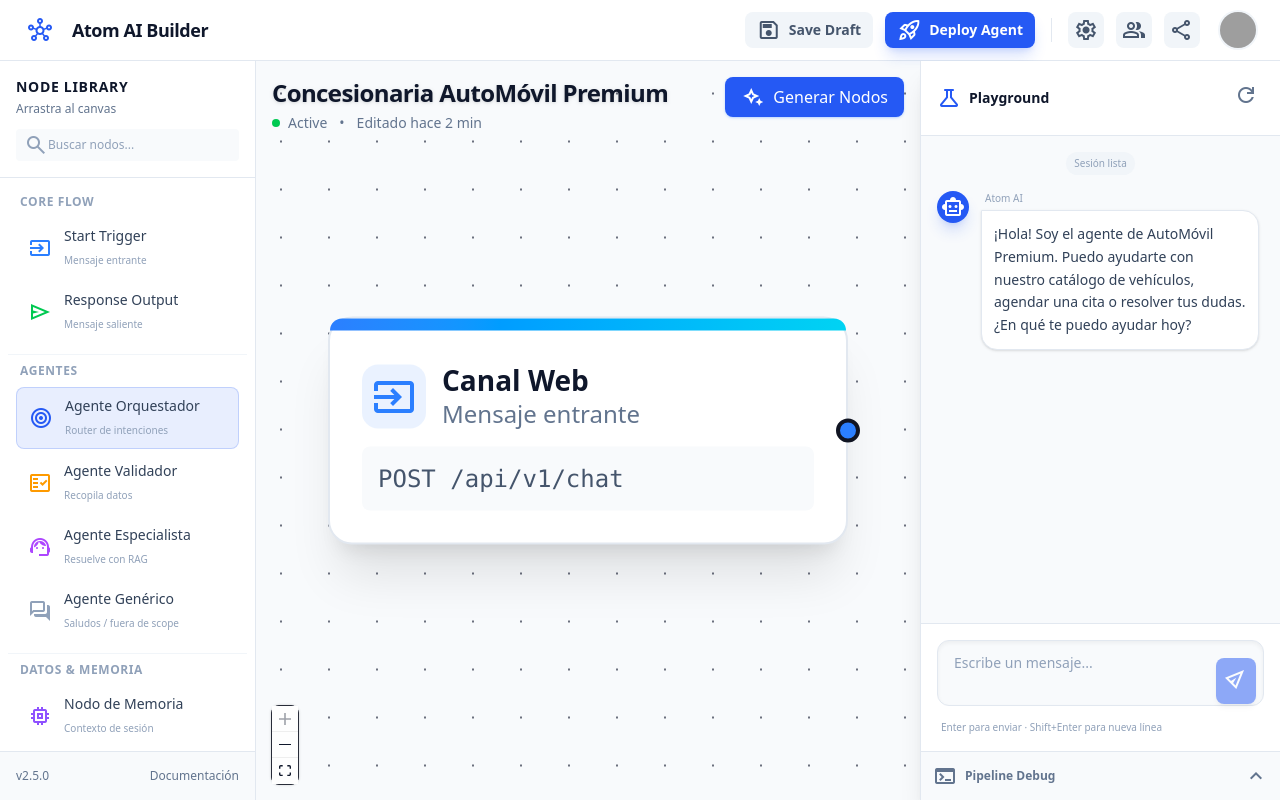
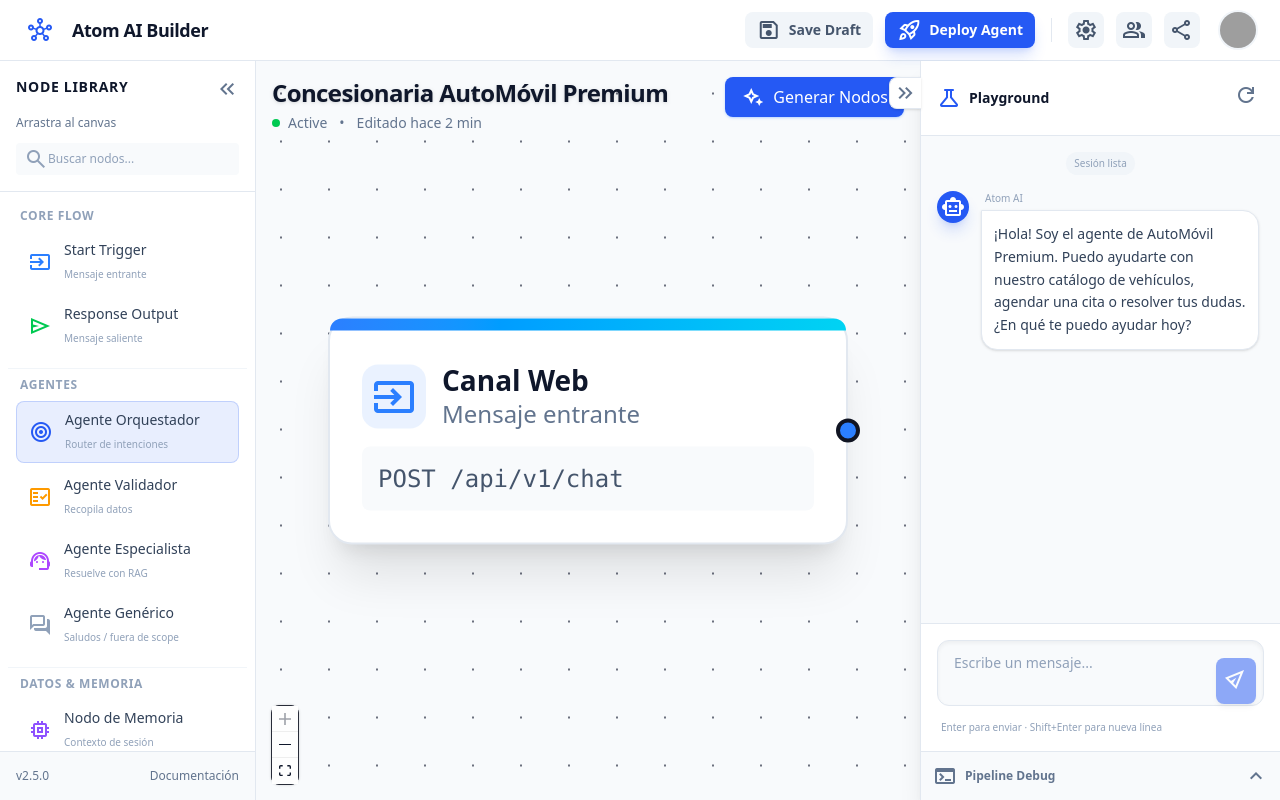
Before and after one commit to ArizHernandez/atom-ai-builder, a Next.js app: page / in a window 1280 px wide. Built offline with nearby package versions, Linux system fonts and the light colour scheme; grey boxes are pictures that could not be loaded.

Commit message:
feat: add workflow editor sidebars for node library, chat playground, and properties panel.

```diff
--- a/app/components/SidebarLeft.tsx
+++ b/app/components/SidebarLeft.tsx
@@ -97,6 +97,7 @@
 
 export default function SidebarLeft() {
   const [search, setSearch] = useState('');
+  const [isExpanded, setIsExpanded] = useState(true);
 
   const filtered = DRAGGABLE_NODES.filter(
     (n) =>
@@ -104,13 +105,36 @@
       n.subtitle.toLowerCase().includes(search.toLowerCase())
   );
 
+  if (!isExpanded) {
+    return (
+      <aside className="w-12 flex flex-col items-center py-4 border-r border-slate-200 dark:border-[#282c39] bg-white dark:bg-[#1b1e27] z-10 shrink-0">
+        <button
+          onClick={() => setIsExpanded(true)}
+          className="p-2 hover:bg-slate-100 dark:hover:bg-[#282c39] rounded-lg text-slate-500 hover:text-[#2559f4] transition-colors"
+          title="Expandir"
+        >
+          <span className="material-symbols-outlined text-[20px]">keyboard_double_arrow_right</span>
+        </button>
+      </aside>
+    );
+  }
+
   return (
     <aside className="w-64 flex flex-col border-r border-slate-200 dark:border-[#282c39] bg-white dark:bg-[#1b1e27] z-10 shrink-0">
       {/* Header */}
       <div className="p-4 border-b border-slate-200 dark:border-[#282c39]">
-        <h1 className="text-slate-900 dark:text-white text-sm font-bold uppercase tracking-wider mb-1">
-          Node Library
-        </h1>
+        <div className="flex justify-between items-start mb-1">
+          <h1 className="text-slate-900 dark:text-white text-sm font-bold uppercase tracking-wider">
+            Node Library
+          </h1>
+          <button
+            onClick={() => setIsExpanded(false)}
+            className="p-1 -mt-1 -mr-1 hover:bg-slate-100 dark:hover:bg-[#282c39] rounded text-slate-500 hover:text-[#2559f4] transition-colors"
+            title="Colapsar"
+          >
+            <span className="material-symbols-outlined text-[18px]">keyboard_double_arrow_left</span>
+          </button>
+        </div>
         <p className="text-slate-500 dark:text-slate-400 text-xs">Arrastra al canvas</p>
         <div className="mt-3 relative">
           <span className="absolute inset-y-0 left-0 flex items-center pl-2 text-slate-400">
@@ -146,8 +170,8 @@
                     draggable
                     onDragStart={(e) => onDragStart(e, node)}
                     className={`flex items-center gap-3 px-3 py-2 rounded-lg cursor-grab active:cursor-grabbing group transition-colors select-none ${node.highlighted
-                        ? 'bg-[#2559f4]/10 dark:bg-[#2559f4]/20 border border-[#2559f4]/20'
-                        : 'hover:bg-slate-100 dark:hover:bg-[#282c39]'
+                      ? 'bg-[#2559f4]/10 dark:bg-[#2559f4]/20 border border-[#2559f4]/20'
+                      : 'hover:bg-slate-100 dark:hover:bg-[#282c39]'
                       }`}
                   >
                     <span
--- a/app/components/SidebarRight.tsx
+++ b/app/components/SidebarRight.tsx
@@ -187,8 +187,8 @@
             <div key={index} className="flex gap-3">
               <div
                 className={`size-8 rounded-full flex items-center justify-center shrink-0 shadow-lg ${isStreaming && isLast
-                    ? 'bg-[#2559f4]/50 animate-pulse'
-                    : 'bg-[#2559f4] shadow-[#2559f4]/20'
+                  ? 'bg-[#2559f4]/50 animate-pulse'
+                  : 'bg-[#2559f4] shadow-[#2559f4]/20'
                   }`}
               >
                 <span className="material-symbols-outlined text-white text-[16px]">
@@ -206,8 +206,8 @@
                 )}
                 <div
                   className={`p-3 rounded-2xl rounded-tl-none text-sm shadow-sm leading-relaxed whitespace-pre-wrap ${isStreaming && isLast && isEmpty
-                      ? 'bg-white dark:bg-[#1b1e27] border border-[#2559f4]/30 border-dashed text-slate-500 dark:text-slate-400 italic'
-                      : 'bg-white dark:bg-[#1b1e27] border border-slate-200 dark:border-[#282c39] text-slate-700 dark:text-slate-200'
+                    ? 'bg-white dark:bg-[#1b1e27] border border-[#2559f4]/30 border-dashed text-slate-500 dark:text-slate-400 italic'
+                    : 'bg-white dark:bg-[#1b1e27] border border-slate-200 dark:border-[#282c39] text-slate-700 dark:text-slate-200'
                     }`}
                 >
                   {isEmpty && isStreaming && isLast
@@ -258,9 +258,32 @@
 // ─── Root sidebar ──────────────────────────────────────────────────────────────
 export default function SidebarRight() {
   const selectedNodeId = useWorkflowStore((s) => s.selectedNodeId);
+  const [isExpanded, setIsExpanded] = useState(true);
+
+  if (!isExpanded) {
+    return (
+      <aside className="w-12 flex flex-col items-center py-4 border-l border-slate-200 dark:border-[#282c39] bg-white dark:bg-[#1b1e27] z-20 shadow-xl shrink-0">
+        <button
+          onClick={() => setIsExpanded(true)}
+          className="p-2 hover:bg-slate-100 dark:hover:bg-[#282c39] rounded-lg text-slate-500 hover:text-[#2559f4] transition-colors"
+          title="Expandir"
+        >
+          <span className="material-symbols-outlined text-[20px]">keyboard_double_arrow_left</span>
+        </button>
+      </aside>
+    );
+  }
 
   return (
-    <aside className="w-[360px] flex flex-col border-l border-slate-200 dark:border-[#282c39] bg-white dark:bg-[#1b1e27] z-20 shadow-xl shrink-0">
+    <aside className="relative w-[360px] flex flex-col border-l border-slate-200 dark:border-[#282c39] bg-white dark:bg-[#1b1e27] z-20 shadow-xl shrink-0">
+      <button
+        onClick={() => setIsExpanded(false)}
+        className="absolute top-4 -left-8 w-8 h-8 flex items-center justify-center bg-white dark:bg-[#1b1e27] border border-r-0 border-slate-200 dark:border-[#282c39] rounded-l-lg shadow-sm text-slate-500 hover:text-[#2559f4] transition-colors z-30"
+        title="Colapsar"
+      >
+        <span className="material-symbols-outlined text-[18px]">keyboard_double_arrow_right</span>
+      </button>
+
       {selectedNodeId ? (
         /* Properties panel fills the whole sidebar when a node is selected */
         <div className="flex-1 overflow-hidden flex flex-col">
```
